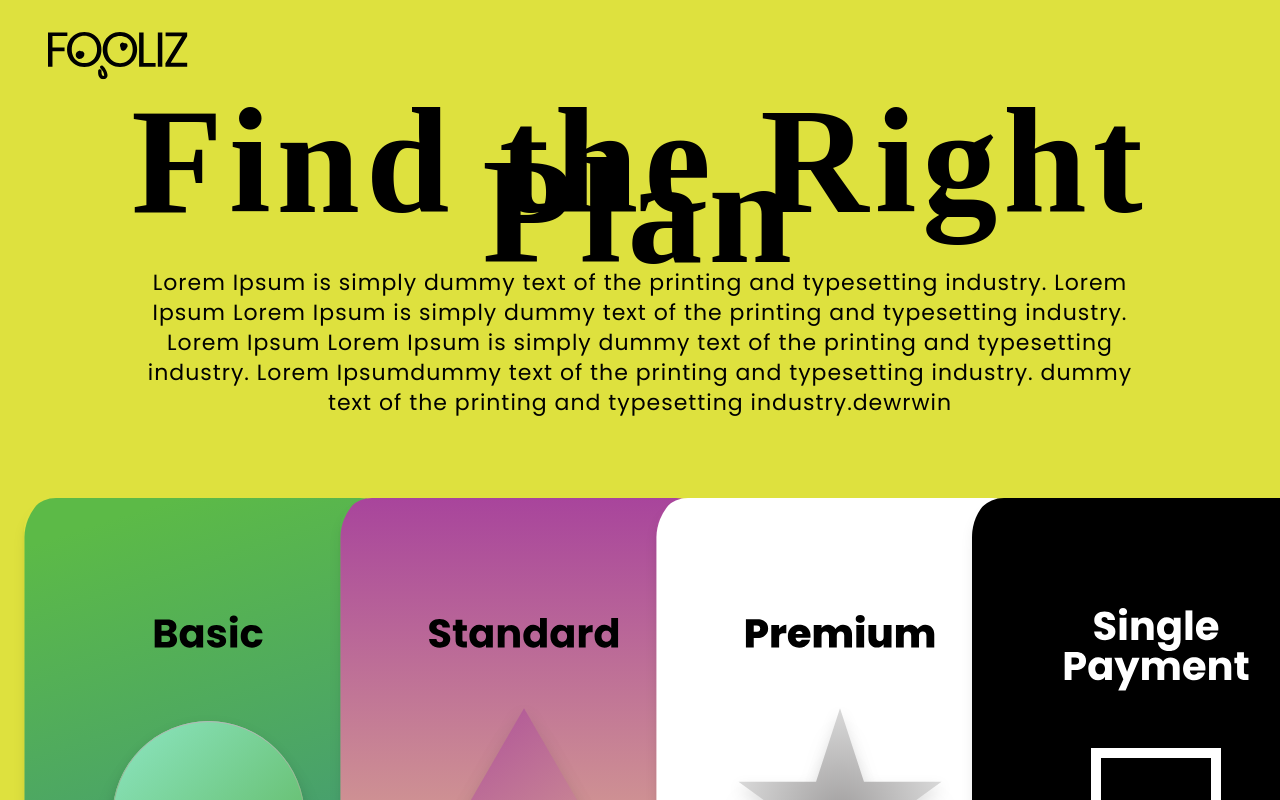
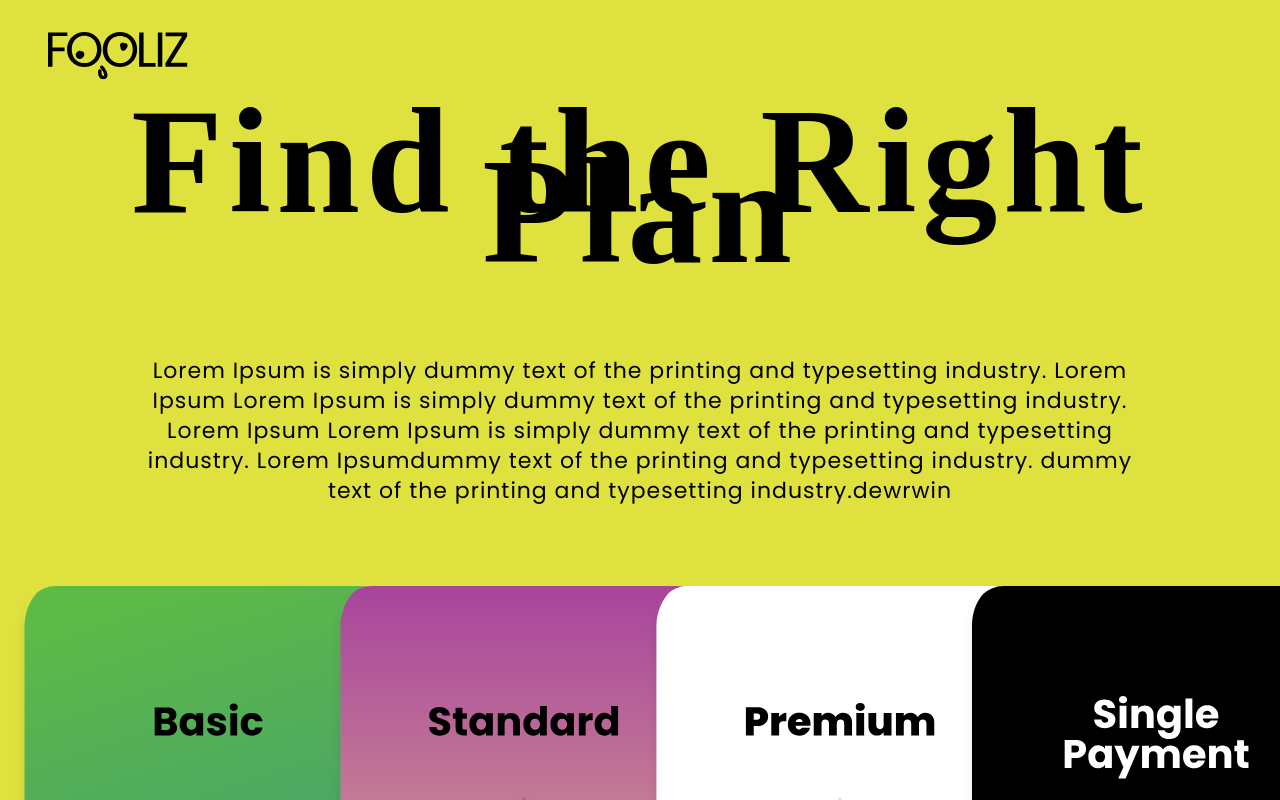
Before and after one commit to ahmadiq01/test, a React (Vite) app: page /subscribe in a window 1280 px wide. Shown: the top 800 px of the page. Built offline with nearby package versions, Linux system fonts and the light colour scheme; a web font is replaced by a local one.

Commit message:
Update subscribe.jsx

```diff
--- a/src/pages/subscribe/subscribe.jsx
+++ b/src/pages/subscribe/subscribe.jsx
@@ -205,21 +205,20 @@ const Home = () => {
   {/* Hero Section */}
   <div className="flex flex-col items-center justify-center text-center py-10 px-4">
   <div className="w-full font-[Heathergreen] font-normal flex flex-col items-center">
-      <p className="font-semibold text-8xl md:text-[150px] md:leading-[50px] leading-[50px] tracking-[4px] md:tracking-[6px]">
+    <p className="font-semibold text-6xl md:text-[150px] md:leading-[50px] leading-[50px] tracking-[4px] md:tracking-[6px]">
       Find the Right Plan
     </p>
   </div>
-    <div className="w-full md:max-w-[80%]">
-      <p className="md:text-[22px] text-xl font-[Poppins] font-normal leading-[30px] tracking-[1px] mt-8">
-        Lorem Ipsum is simply dummy text of the printing and typesetting
-        industry. Lorem Ipsum Lorem Ipsum is simply dummy text of the
-        printing and typesetting industry. Lorem Ipsum Lorem Ipsum is simply
-        dummy text of the printing and typesetting industry. Lorem
-        Ipsumdummy text of the printing and typesetting industry. dummy text
-        of the printing and typesetting industry.dewrwin
+  <div className="w-full md:max-w-[80%] mt-30"> {/* Added margin-top for spacing */}
+    <p className="md:text-[22px] text-xl font-[Poppins] font-normal leading-[30px] tracking-[1px]">
+      Lorem Ipsum is simply dummy text of the printing and typesetting industry.
+      Lorem Ipsum Lorem Ipsum is simply dummy text of the printing and typesetting industry.
+      Lorem Ipsum Lorem Ipsum is simply dummy text of the printing and typesetting industry.
+      Lorem Ipsumdummy text of the printing and typesetting industry. dummy text of the printing and typesetting industry.dewrwin
     </p>
   </div>
 </div>
+
 
   {/* Pricing Plans Section */}
   <div className="bg-[#dee13e] flex items-center justify-center px-2 sm:px-6 py-6 sm:py-10">
```
Lines whose indentation alone changed are shown as unchanged.
